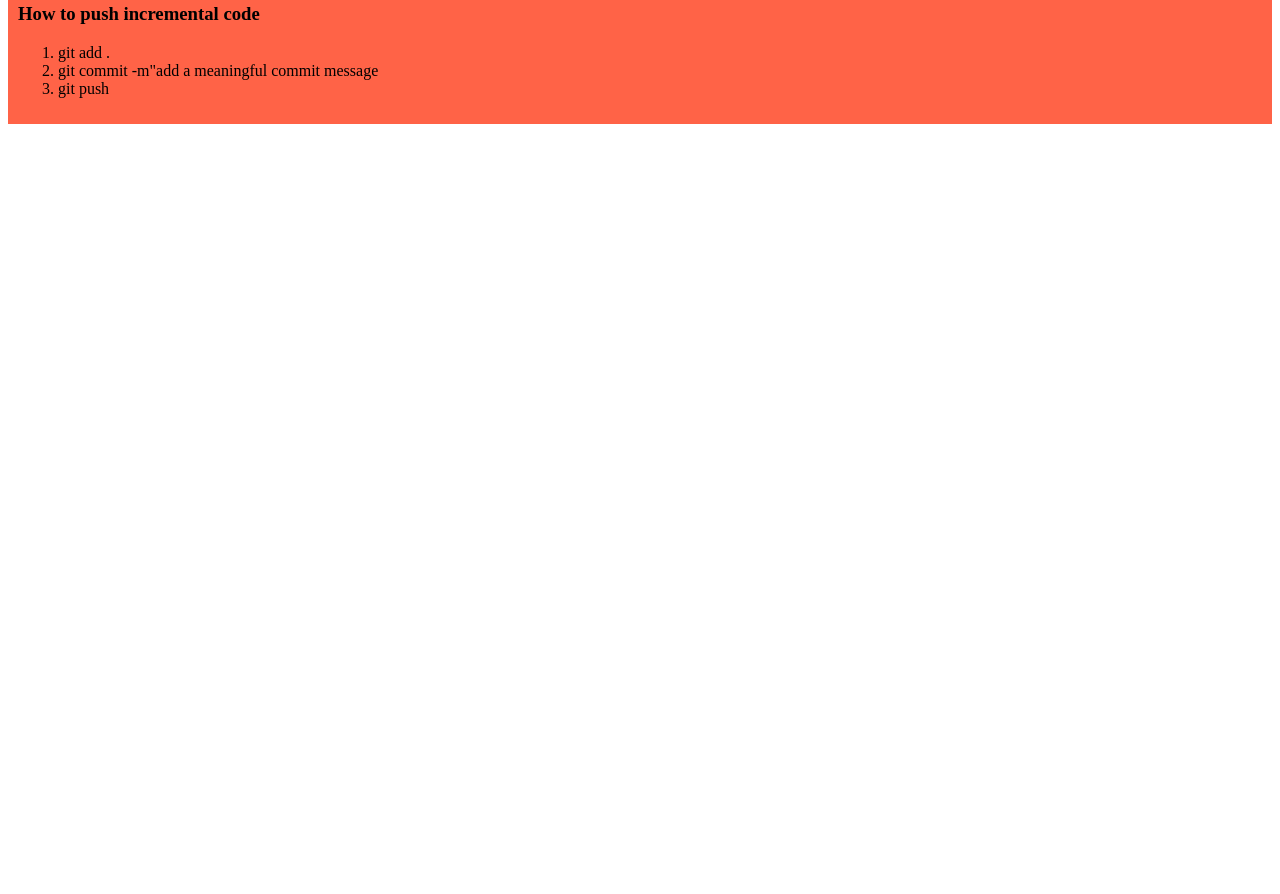
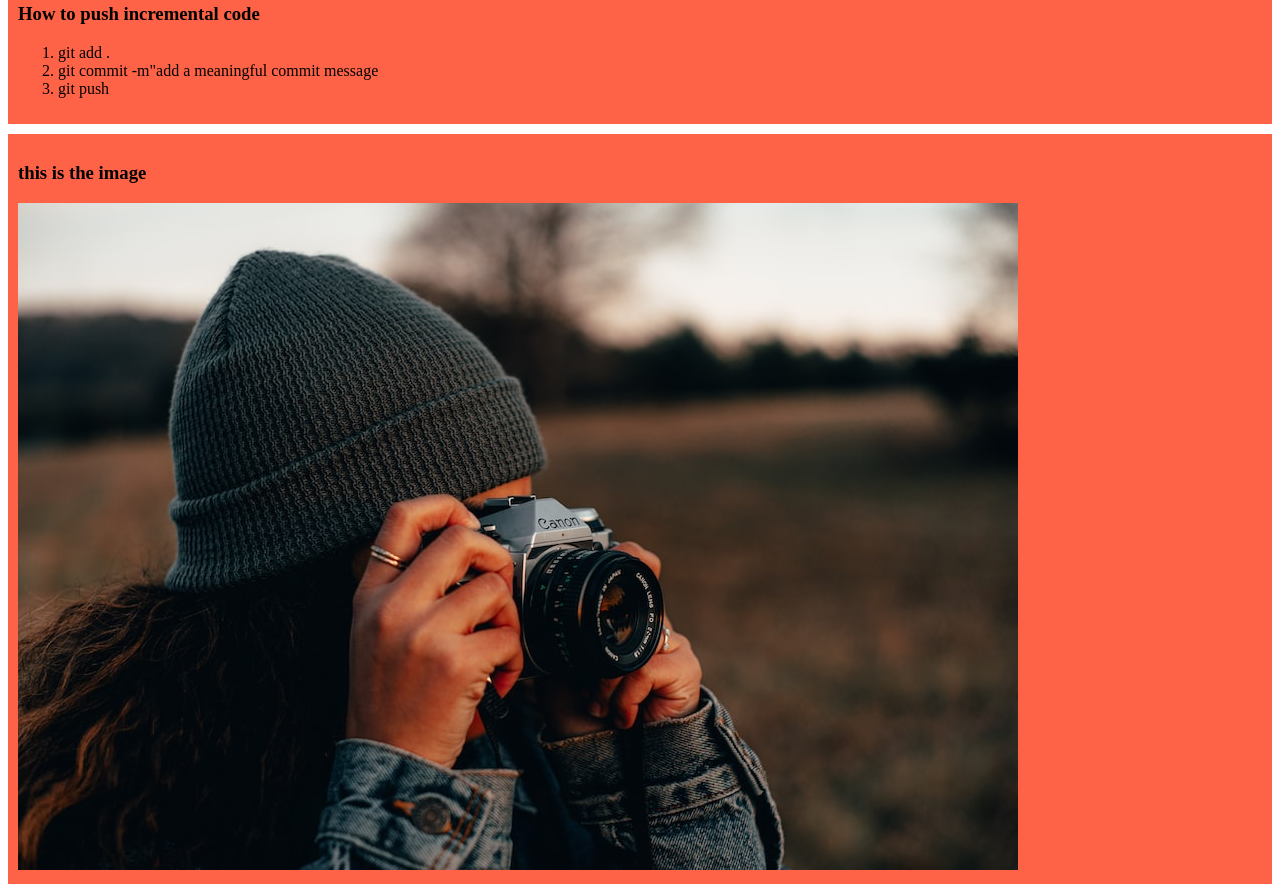
Before and after one commit to shakilgit1/my-simple-website, a plain HTML site: page index.html in a window 1280 px wide. Shown: the part 458-1352 px from the top of the page. Before the commit the page ends 800 px from the top, so only its background shows below. Drawn offline with Linux system fonts and the light colour scheme.

Commit message:
added the image

```diff
--- a/index.html
+++ b/index.html
@@ -27,5 +27,9 @@
             <li>git push</li>
         </ol>
     </div>
+    <div>
+        <h3>this is the image</h3>
+        <img src="images/p.jpg" alt="">
+    </div>
 </body>
 </html>
```
Also changed, not shown: images/p.jpg (added).
